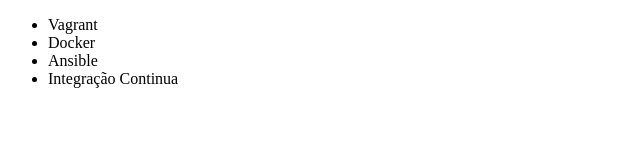
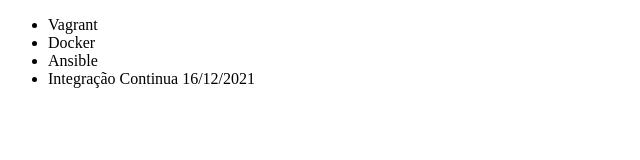
Before and after one commit to Valmeida26/Teste-git, a plain HTML site: page index.html in a window 1280 px wide. Shown: the full height of the page, 0-640 px from the left. Drawn offline with Linux system fonts and the light colour scheme.

Commit message:
Adicionando a data do dia no arquivo index.html

```diff
--- a/index.html
+++ b/index.html
@@ -9,7 +9,7 @@
         <li>Vagrant</li>
         <li>Docker</li>
         <li>Ansible</li>
-        <li>Integração Continua</li>
+        <li>Integração Continua 16/12/2021</li>
     </ul>
 </body>
 </html>
```
